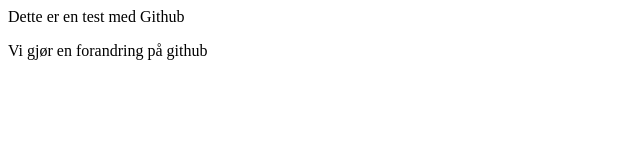
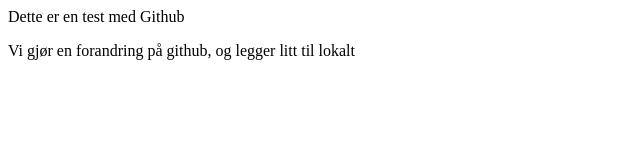
Before and after one commit to vadlasletta/testpro, a plain HTML site: page index.html in a window 1280 px wide. Shown: the whole page, without its empty margins (0-640 px from the left). Drawn offline with Linux system fonts and the light colour scheme.

Commit message:
Index side andre versjon

```diff
--- a/index.html
+++ b/index.html
@@ -4,6 +4,6 @@
 	</head>
 	<body>
 		<p>Dette er en test med Github</p>
-		<p>Vi gjør en forandring på github</p>
+		<p>Vi gjør en forandring på github, og legger litt til lokalt</p>
 	</body>
 </html>
```
